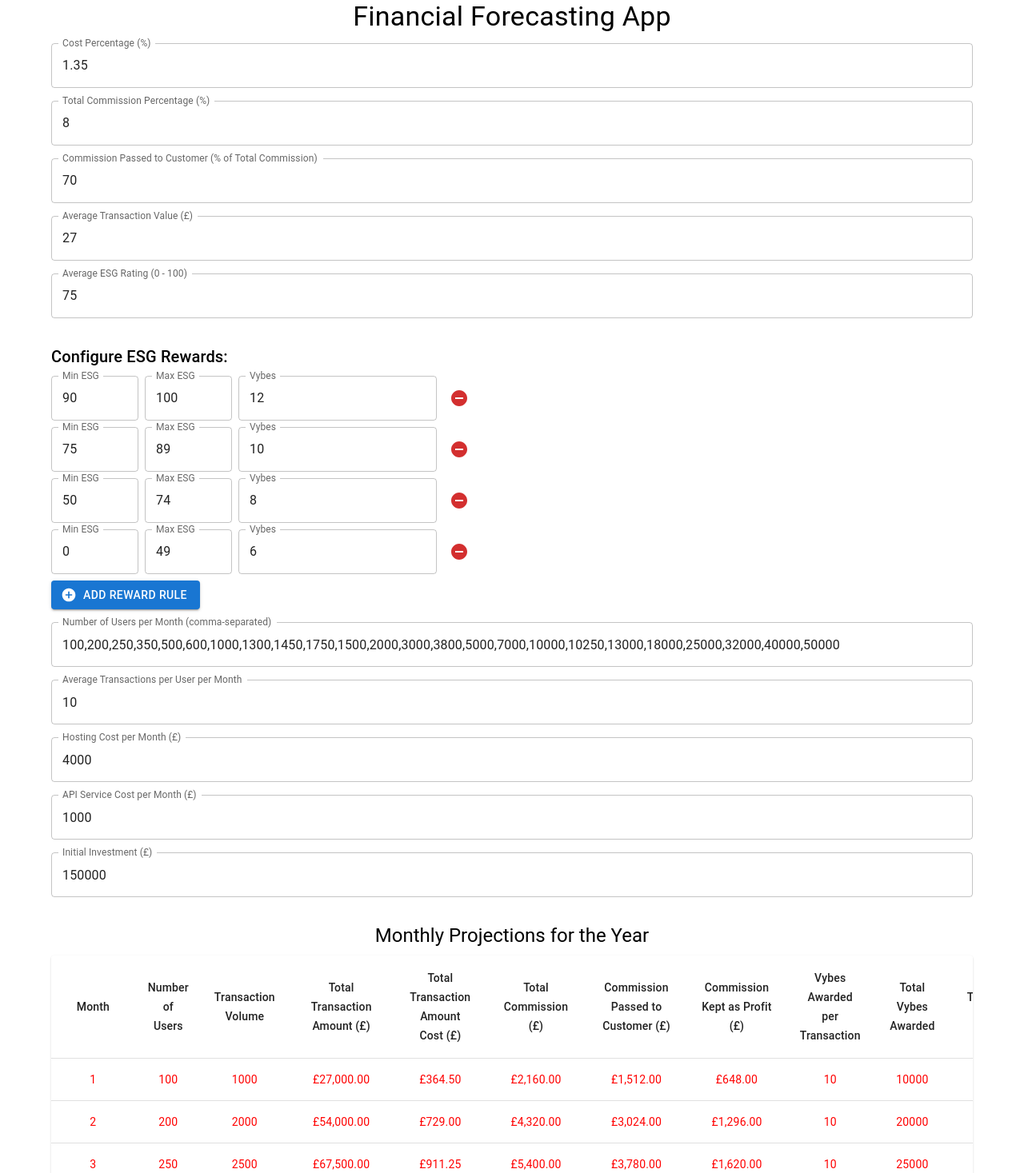
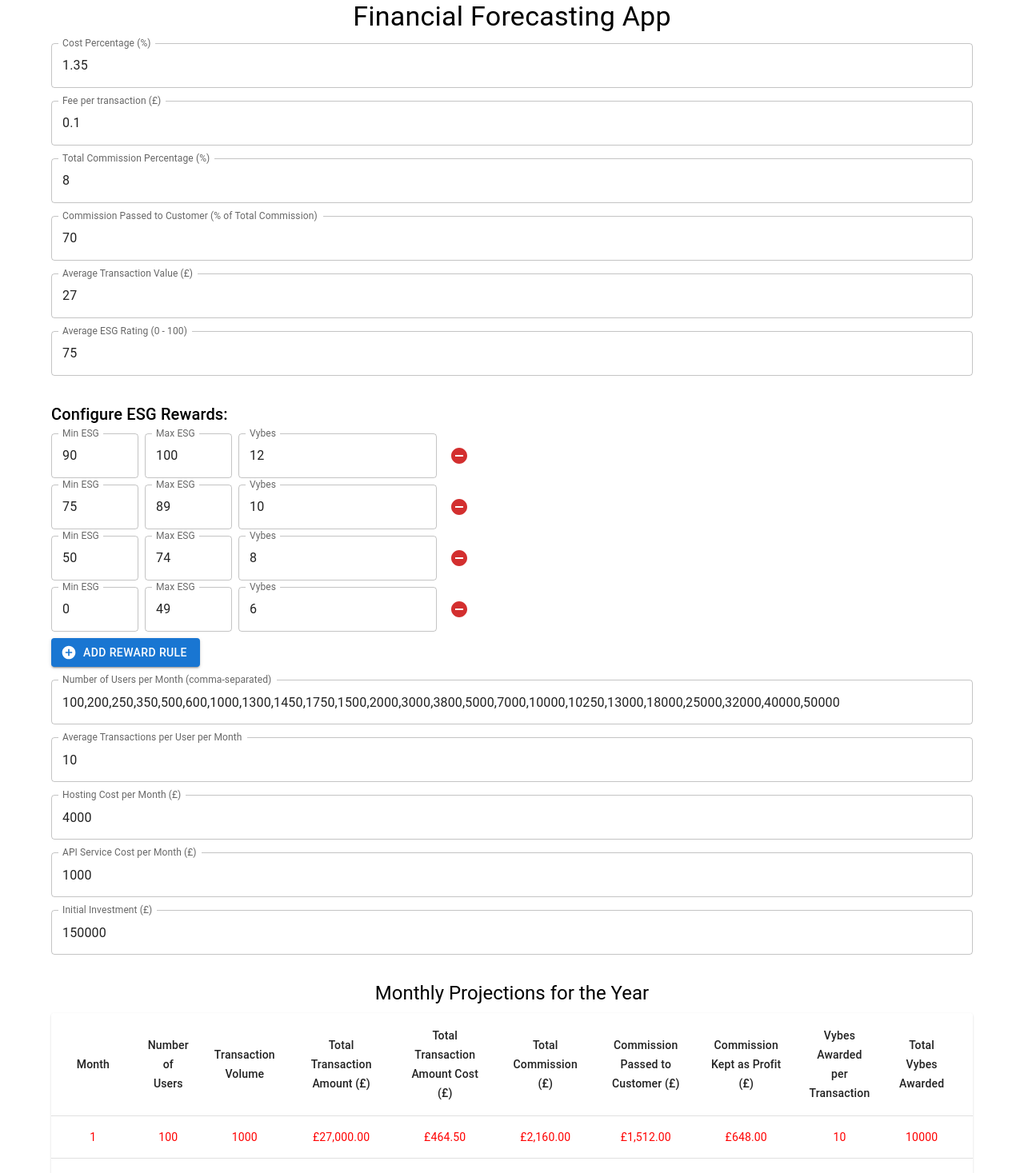
Before and after one commit to michaeltrestianu/projections, a React (Create React App) app: page / in a window 1280 px wide. Shown: the top 1467 px of the page at 80% size. Built offline with nearby package versions, Linux system fonts and the light colour scheme.

Commit message:
add fee per transaction

```diff
--- a/src/App.tsx
+++ b/src/App.tsx
@@ -18,6 +18,7 @@ interface VybesReward {
 
 const App: React.FC = () => {
   const [costPercentage, setCostPercentage] = useState<number>(1.35);
+  const [feePerTransaction, setFeePerTransaction] = useState<number>(0.1);
   const [totalCommissionPercentage, setTotalCommissionPercentage] =
     useState<number>(8);
   const [
@@ -97,6 +98,12 @@ const App: React.FC = () => {
           type="number"
           value={costPercentage}
           onChange={(e) => setCostPercentage(parseFloat(e.target.value))}
+        />
+        <TextField
+          label="Fee per transaction (£)"
+          type="number"
+          value={feePerTransaction}
+          onChange={(e) => setFeePerTransaction(parseFloat(e.target.value))}
         />
         <TextField
           label="Total Commission Percentage (%)"
@@ -242,6 +249,7 @@ const App: React.FC = () => {
       </Box>
       <ProjectionTable
         costPercentage={costPercentage}
+        feePerTransaction={feePerTransaction}
         totalCommissionPercentage={totalCommissionPercentage}
         commissionPassedToCustomerPercentage={
           commissionPassedToCustomerPercentage
--- a/src/ProjectionTable.tsx
+++ b/src/ProjectionTable.tsx
@@ -19,6 +19,7 @@ interface VybesReward {
 
 interface ProjectionTableProps {
   costPercentage: number;
+  feePerTransaction: number;
   totalCommissionPercentage: number;
   commissionPassedToCustomerPercentage: number;
   averageTransactionValue: number;
@@ -52,6 +53,7 @@ interface Projection {
 
 const ProjectionTable: React.FC<ProjectionTableProps> = ({
   costPercentage,
+  feePerTransaction,
   totalCommissionPercentage,
   commissionPassedToCustomerPercentage,
   averageTransactionValue,
@@ -71,6 +73,7 @@ const ProjectionTable: React.FC<ProjectionTableProps> = ({
 
   if (
     costPercentage < 0 ||
+    feePerTransaction < 0 ||
     totalCommissionPercentage <= 0 ||
     commissionPassedToCustomerPercentage < 0 ||
     commissionPassedToCustomerPercentage > 100 ||
@@ -129,7 +132,7 @@ const ProjectionTable: React.FC<ProjectionTableProps> = ({
     const revenue = commissionKeptAsProfit;
 
     const totalTransactionCostAmount =
-      (costPercentage / 100) * totalTransactionAmount;
+      ((costPercentage / 100) * totalTransactionAmount) + (feePerTransaction * transactionVolume);
 
     const netRevenue = revenue - totalTransactionCostAmount - totalVybesValue;
 
```
